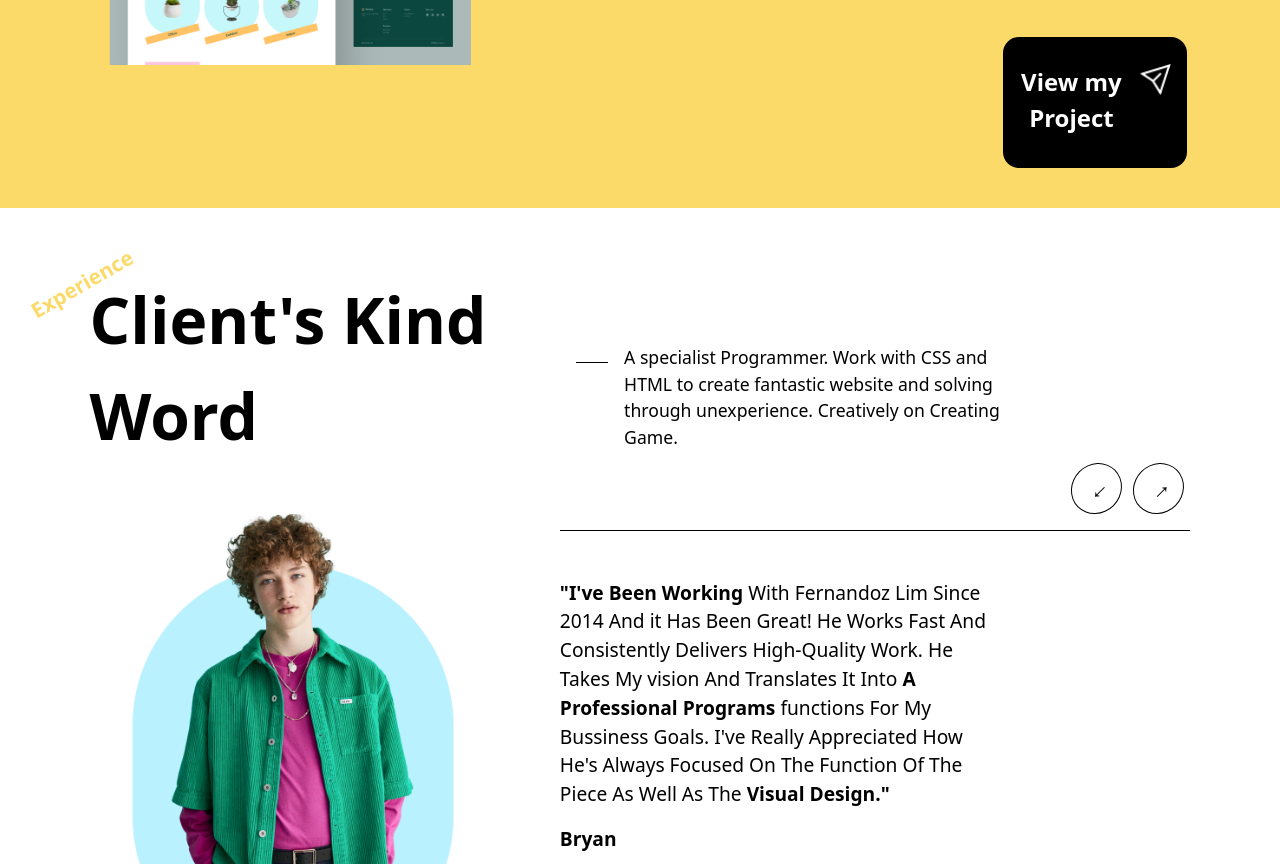
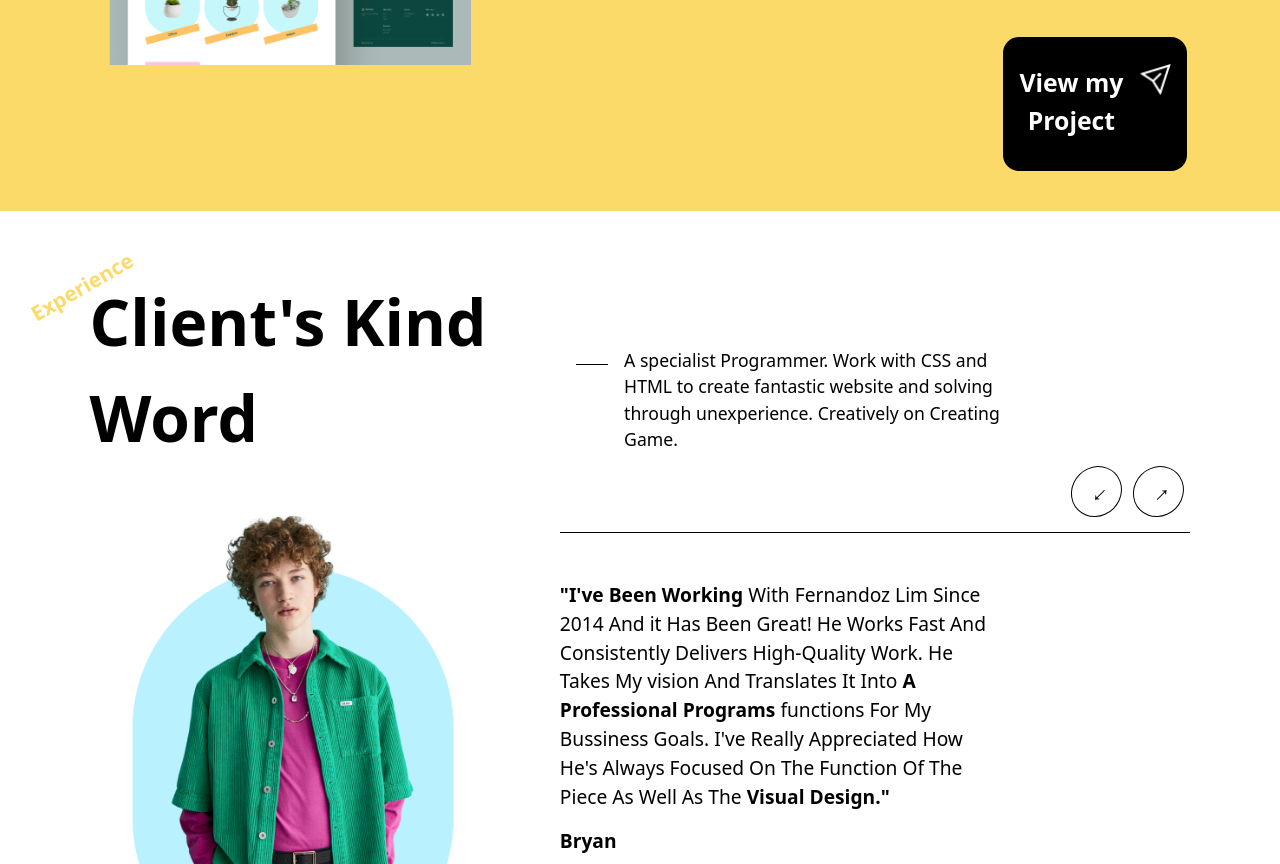
Before and after one commit to Ferandlim00/Ferandlim00.github.io, a plain HTML site: page index.html in a window 1280 px wide. Shown: the part 3273-4137 px from the top of the page. Drawn offline with Linux system fonts and the light colour scheme.

Commit message:
15.11.2022

```diff
--- a/style.css
+++ b/style.css
@@ -562,7 +562,7 @@ a .Project-right3{
     font-weight: bold;
     color: white;
     margin-right: 1rem;
-    font-size: 3vh;
+    font-size: 3.1vh;
 }
 .Project-right3 img{
     height: 4vh;
```
